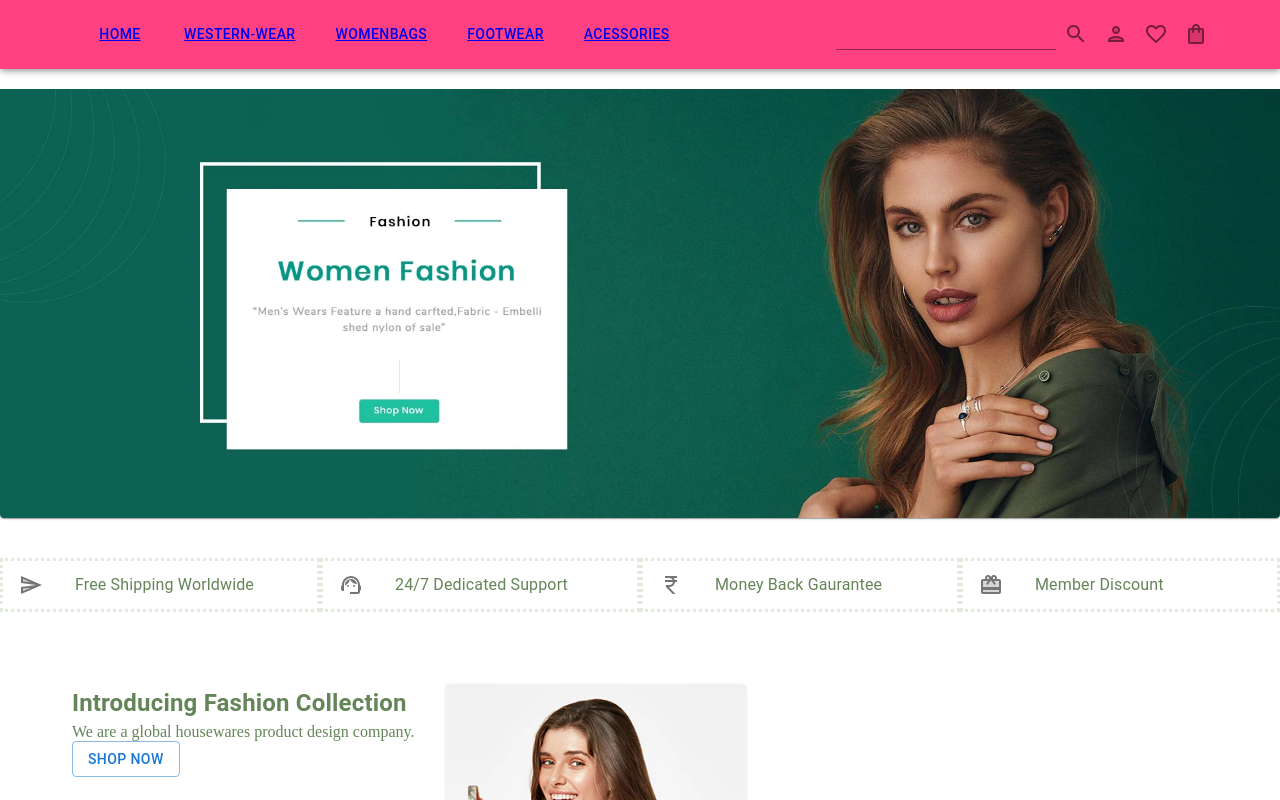
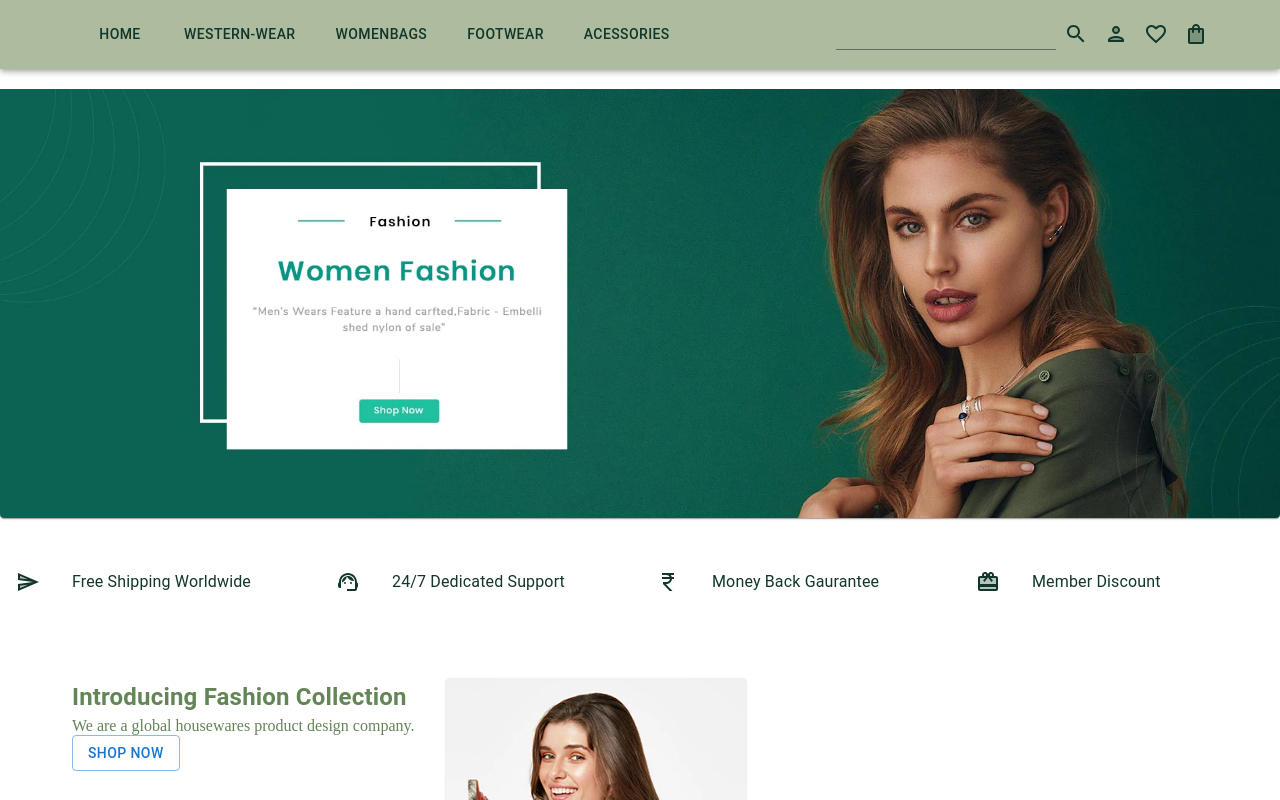
Before and after one commit to nandinikashyap1902/Strore, a React (Vite) app in the folder web-store/: page / in a window 1280 px wide. Shown: the top 800 px of the page. Built offline with nearby package versions, Linux system fonts and the light colour scheme.

Commit message:
some changes

```diff
--- a/web-store/src/CSS/Navbar.css
+++ b/web-store/src/CSS/Navbar.css
@@ -6,3 +6,6 @@
     color:#648558;
 border:3px solid#E0EBDC;
 } */
+body{
+color:#12372A
+}
--- a/web-store/src/Pages/Home.jsx
+++ b/web-store/src/Pages/Home.jsx
@@ -11,6 +11,7 @@ import CardGiftcardTwoToneIcon from '@mui/icons-material/CardGiftcardTwoTone';
 import { useNavigate } from 'react-router-dom';
 import '../CSS/App.css'
 //import SignIn from './SignIn';
+const services = ['Free Shipping Worldwide','24/7 Dedicated Support','Money Back Gaurantee','Member Discount']
 const useStyles = makeStyles({
   // card: {
   //   display: 'flex',
@@ -30,10 +31,15 @@ const useStyles = makeStyles({
     margin:'20px',
     display:"flex"
   },
-  list:{
-    color:'#648558',
-    border:'3px dotted#E0EBDC',
+  // list:{
+  //   color:'#12372A',
+  //   // border:'3px dotted#E0EBDC',
 
+  // },
+  textColor:{
+    color:'#12372A',
+    fontWeight:'bold',
+    fontFamily:'cursive'
   }
 });
 function Home() {
@@ -60,36 +66,36 @@ function Home() {
       {/* </Grid> */}
 
       <Grid container mt={5}>
-        <Grid item md={3} xs={12} sm={6} className={classes.list}>
-         <ListItemButton  >
-          <ListItemIcon>
-<SendTwoToneIcon/>
+        <Grid item md={3} xs={12} sm={6} className={classes.textColor}>
+         <ListItemButton >
+          <ListItemIcon >
+<SendTwoToneIcon className={classes.textColor}/>
           </ListItemIcon>
           <ListItemText primary="Free Shipping Worldwide" />
          </ListItemButton>
 </Grid>
-<Grid item md={3} xs={12} sm={6} className={classes.list}>
+<Grid item md={3} xs={12} sm={6} className={classes.textColor}>
          <ListItemButton>
           <ListItemIcon>
-<SupportAgentTwoToneIcon/>
+<SupportAgentTwoToneIcon className={classes.textColor}/>
           </ListItemIcon>
           <ListItemText primary="24/7 Dedicated Support" />
          </ListItemButton>
 </Grid>
 
-<Grid item md={3} xs={12} sm={6} className={classes.list}>
+<Grid item md={3} xs={12} sm={6} className={classes.textColor}>
          <ListItemButton>
           <ListItemIcon>
-<CurrencyRupeeTwoToneIcon/>
+<CurrencyRupeeTwoToneIcon className={classes.textColor}/>
           </ListItemIcon>
           <ListItemText primary="Money Back Gaurantee" />
          </ListItemButton>
 </Grid>
 
-<Grid item md={3} xs={12} sm={6} className={classes.list}>
+<Grid item md={3} xs={12} sm={6} className={classes.textColor}>
          <ListItemButton>
           <ListItemIcon>
-<CardGiftcardTwoToneIcon/>
+<CardGiftcardTwoToneIcon className={classes.textColor}/>
           </ListItemIcon>
           <ListItemText primary="Member Discount" />
          </ListItemButton>
--- a/web-store/src/Pages/Navbar.jsx
+++ b/web-store/src/Pages/Navbar.jsx
@@ -55,9 +55,9 @@ const darkTheme = createTheme({
   palette: {
     primary: {
      //light: '#009688',
-      main: '#ff4081',
+      main: '#ADBC9F',
      // dark: '#002884',
-      //contrastText: '#fff',
+      contrastText: '#fff',
     },
 
   },
@@ -65,11 +65,15 @@ const darkTheme = createTheme({
 const useStyles = makeStyles({
 link:{
   textDecoration:'none',
-  color:'#648558',
+  color:'#12372A',
+
   // "&:hover": {
   //   background:'#249268',
   //   color:'#E0EBDC'
   // },
+},
+boxColor:{
+  background:'#ADBC9F'
 }
 })
 function ResponsiveAppBar() {
@@ -108,19 +112,19 @@ const handleResultClick = (productId) => {
     <ThemeProvider theme={darkTheme}>
 
 
-    <AppBar id="AppBar">
+    <AppBar id="AppBar" >
       <Container>
         <Toolbar disableGutters>
-          <Box sx={{ flexGrow: 1, display: { xs: 'flex', md: 'none' } }}>
+          <Box sx={{ flexGrow: 1, display: { xs: 'flex', md: 'none', }, }} className={classes.boxColor}>
             <IconButton
               size="large"
               aria-label="account of current user"
               aria-controls="menu-appbar"
               aria-haspopup="true"
               onClick={handleOpenNavMenu}
-              color="black"
+              color="#12372A"
             >
-              <MenuIcon />
+              <MenuIcon color=''/>
             </IconButton>
             <Menu
               id="menu-appbar"
@@ -140,15 +144,15 @@ const handleResultClick = (productId) => {
                 display: { xs: 'block', md: 'none' },
               }}
              >
-              <MenuItem  onClick={handleCloseNavMenu} className={classes.link} >
+              <MenuItem  onClick={handleCloseNavMenu}  >
                   <Typography textAlign="center">
-                  <Link to='/' >Home</Link>
+                  <Link to='/' className={classes.link}>Home</Link>
                     </Typography>
                 </MenuItem>
               {pages.map((page) => (
-                <MenuItem key={page} onClick={handleCloseNavMenu} className={classes.link}>
+                <MenuItem key={page} onClick={handleCloseNavMenu} >
                   <Typography textAlign="center">
-                  <Link to={`/${page}`} >{page}</Link>
+                  <Link to={`/${page}`} className={classes.link}>{page}</Link>
                     </Typography>
                 </MenuItem>
               ))}
@@ -156,8 +160,8 @@ const handleResultClick = (productId) => {
           </Box>
 
           <Box sx={{ flexGrow: 1, display: { xs: 'none', md: 'flex' } }}>
-            <Button sx={{ my: 2, display: 'block',ml:3 }} className={classes.link}>
-            <Link to='/' >
+            <Button sx={{ my: 2, display: 'block',ml:3 }} >
+            <Link to='/' className={classes.link}>
             Home
             </Link>
             </Button>
@@ -166,8 +170,8 @@ const handleResultClick = (productId) => {
                 key={page}
                 onClick={handleCloseNavMenu}
                 sx={{ my: 2, display: 'block',ml:3 }}
-                className={classes.link}>
-             <Link to={`/${page}`} >{page}</Link>
+                >
+             <Link to={`/${page}`} className={classes.link}>{page}</Link>
               </Button>
             ))}
           </Box>
@@ -176,22 +180,22 @@ const handleResultClick = (productId) => {
                     setSearchQuery(e.target.value);
                     handleSearch(e.target.value);
                 }}
-                value={searchQuery}/>
+                value={searchQuery} className={classes.link}/>
 
               <IconButton>
-               <SearchTwoTone/>
+               <SearchTwoTone className={classes.link}/>
               </IconButton>
 
 
               <Link to="/signIn">
               <IconButton>
-                <PersonTwoToneIcon/>
+                <PersonTwoToneIcon className={classes.link}/>
               </IconButton>
               </Link>
 
               <Link to="/wishlists">
               <IconButton>
-                <FavoriteBorderTwoToneIcon/>
+                <FavoriteBorderTwoToneIcon className={classes.link}/>
               </IconButton>
 </Link>
 
@@ -199,7 +203,7 @@ const handleResultClick = (productId) => {
 
 <Link to="/Bag">
 <IconButton>
-                <ShoppingBagTwoToneIcon/>
+                <ShoppingBagTwoToneIcon className={classes.link}/>
               </IconButton>
 </Link>
 </Tooltip>
@@ -208,7 +212,7 @@ const handleResultClick = (productId) => {
       </Container>
       <Outlet/>
     </AppBar>
-    <Grid container width={300}  sx={{backgroundColor:'red',position:'absolute', top:'70px',left:'45%', zIndex:2}}>
+    <Grid container width={300}  sx={{backgroundColor:'rgb(173, 188, 159)',position:'absolute', top:'70px',left:'45%', zIndex:2}}>
 
     {searchResults.map((product, index) => (
 <Grid item key={index} m={-1}>
```
